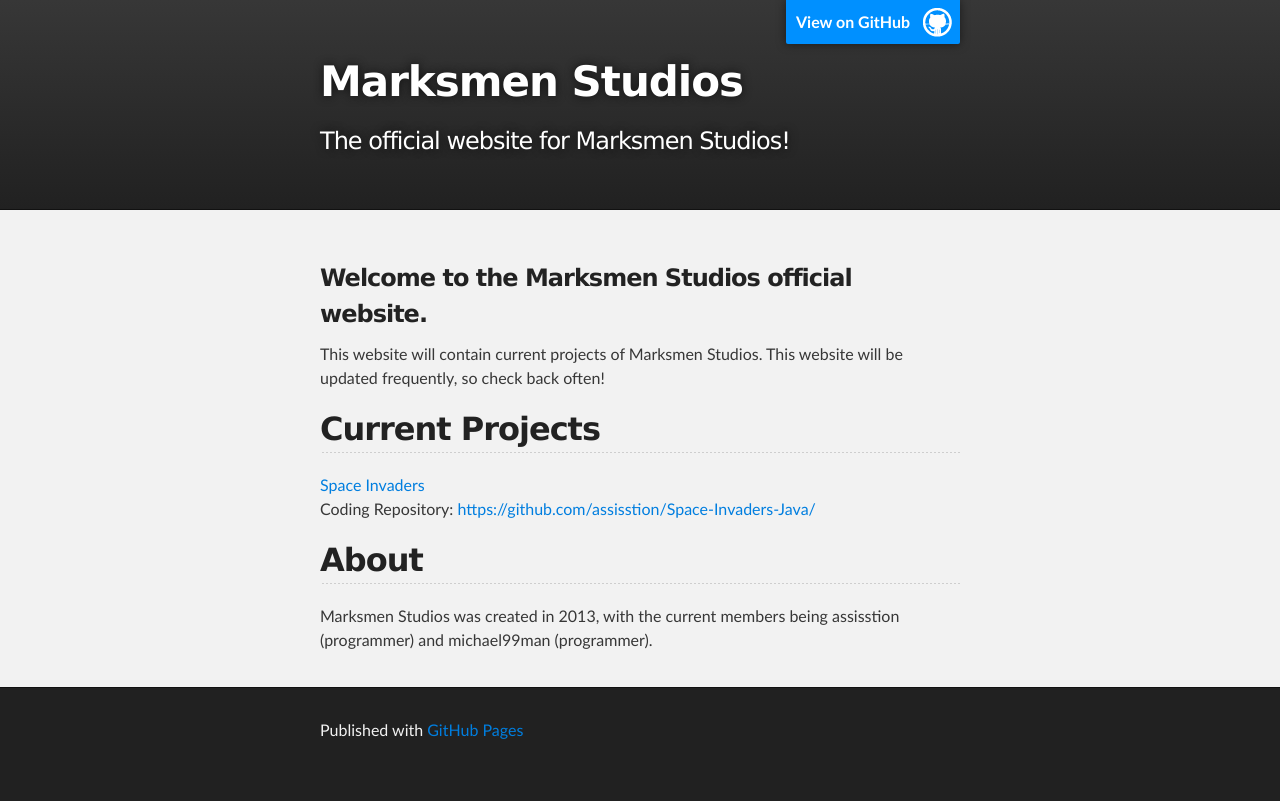
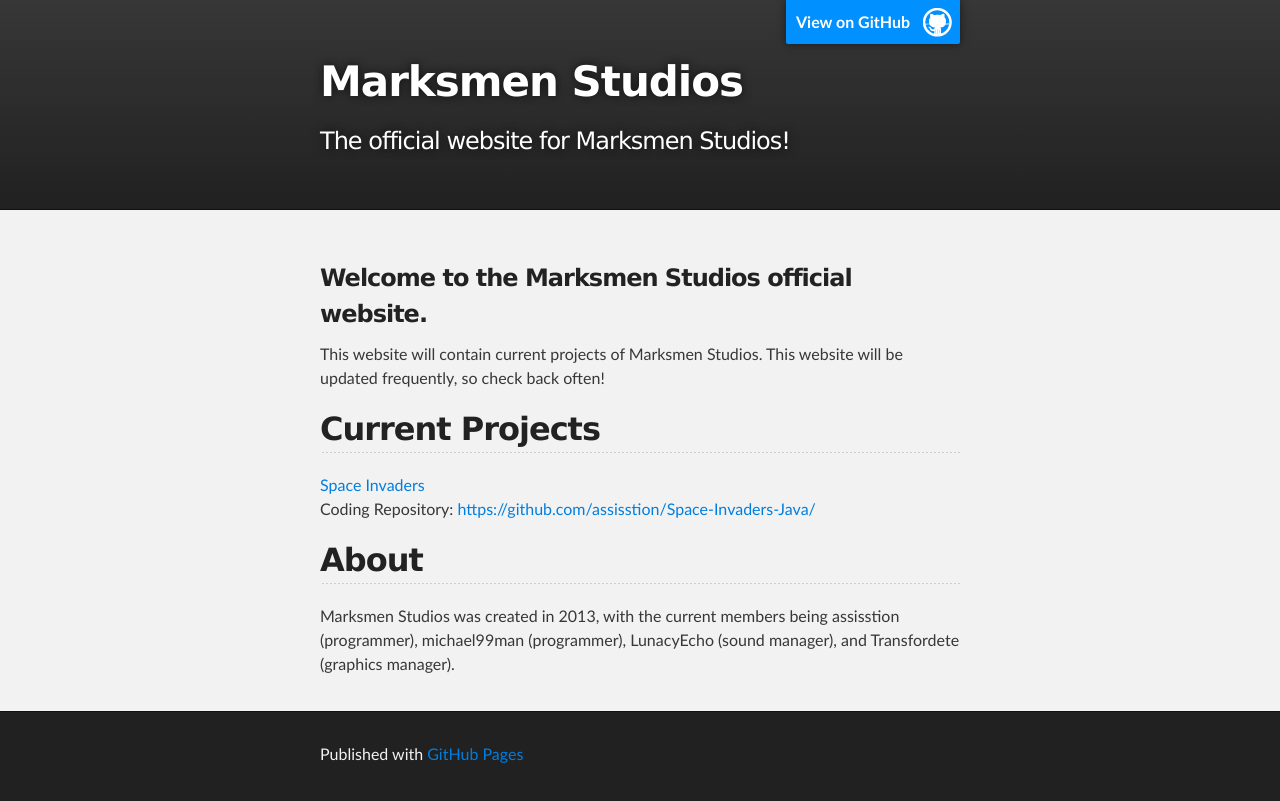
Before and after one commit to MarksmenStudios/marksmenstudios.github.com, a plain HTML site: page index.html in a window 1280 px wide. Drawn offline with Linux system fonts and the light colour scheme.

Commit message:
Added to the About section
Added new members of our collaboration, LunacyEcho and Transfordete

```diff
--- a/index.html
+++ b/index.html
@@ -38,7 +38,7 @@ Coding Repository: <a href="https://github.com/assisstion/Space-Invaders-Java/">
 
 <h2>About</h2>
 
-<p>Marksmen Studios was created in 2013, with the current members being assisstion (programmer) and michael99man (programmer).</p>
+<p>Marksmen Studios was created in 2013, with the current members being assisstion (programmer), michael99man (programmer), LunacyEcho (sound manager), and Transfordete (graphics manager).</p>
       </section>
     </div>
 
```
